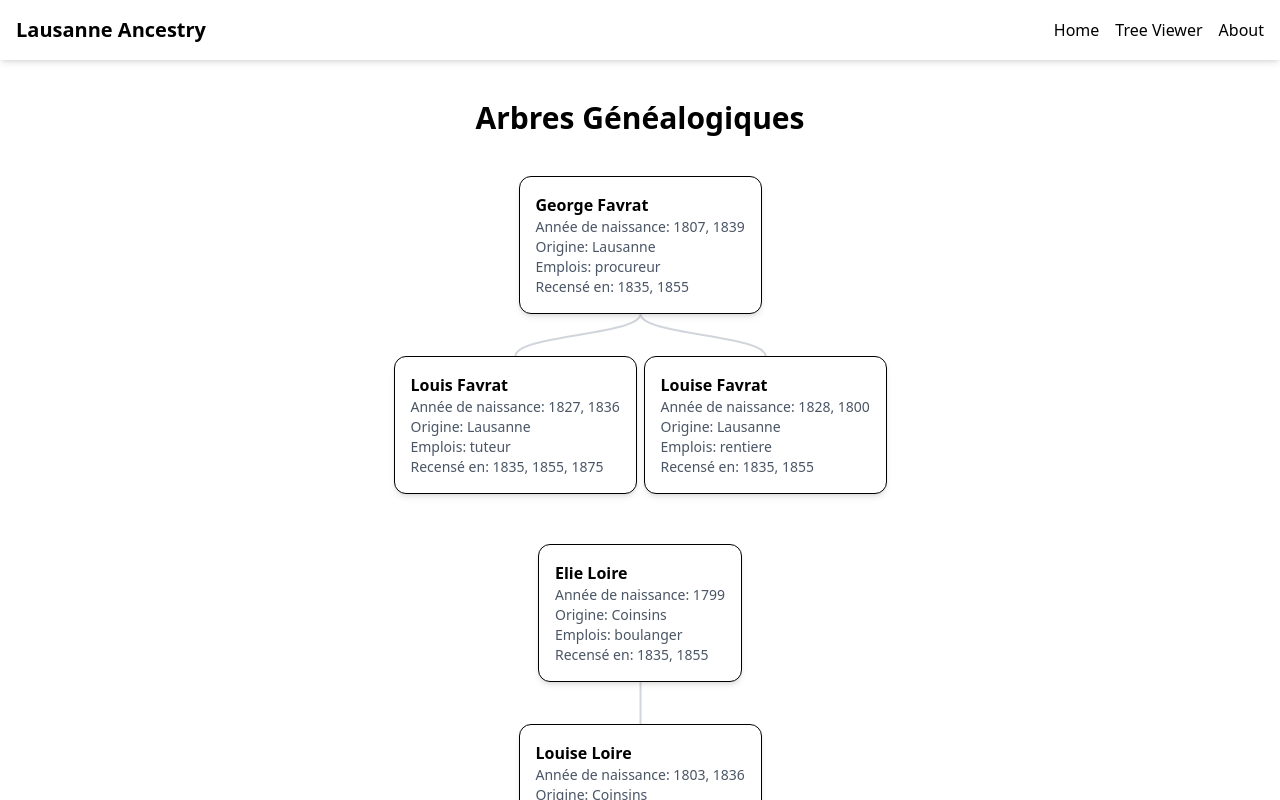
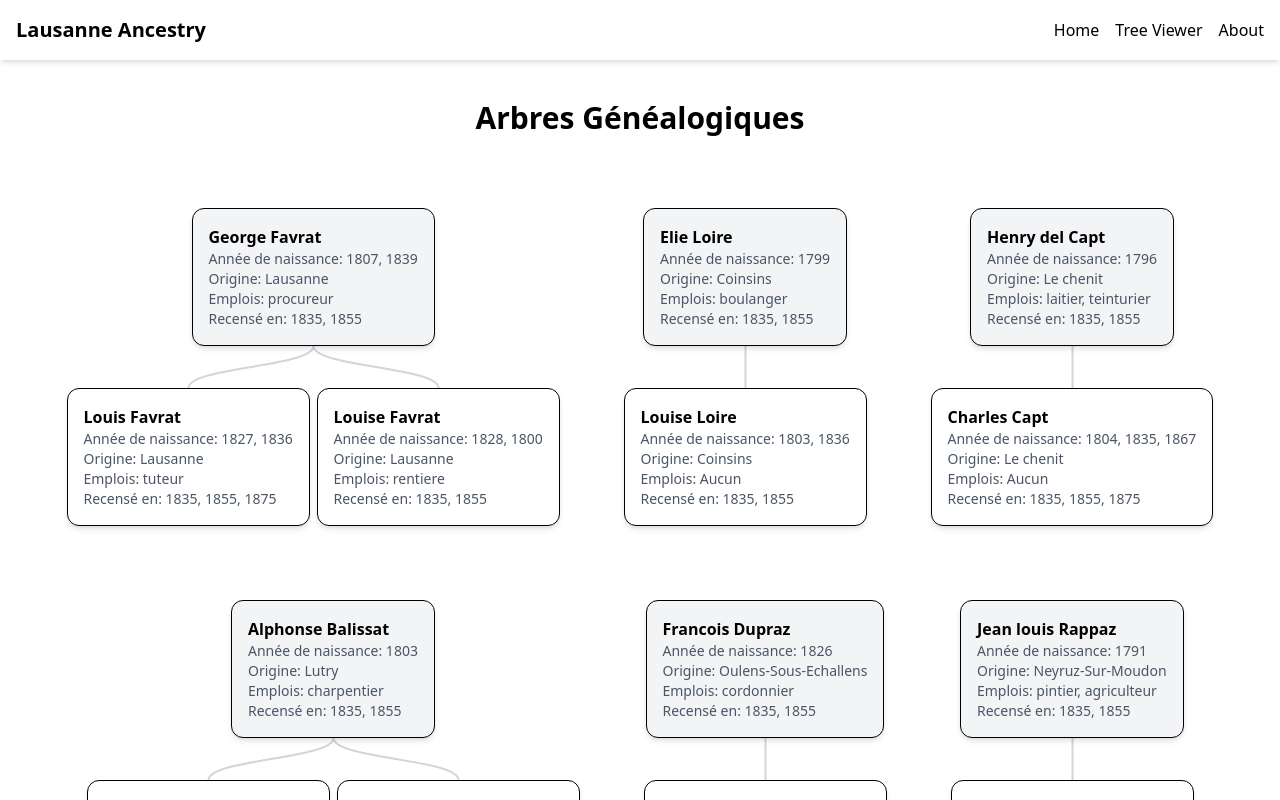
Before and after one commit to LausanneAncestry/LausanneAncestry.github.io, a Vue app: page /tree in a window 1280 px wide. Shown: the top 800 px of the page. Built offline with nearby package versions, Linux system fonts and the light colour scheme; the HTML template or start-up script is replaced by a standard one.

Commit message:
better layout

```diff
--- a/src/components/FamilyTree.vue
+++ b/src/components/FamilyTree.vue
@@ -12,7 +12,8 @@
 		<div v-for="node in nodes" :key="node.data.id">
 			<RouterLink :to="{ name: 'person', params: { id: node.data.id } }">
 				<div :style="{ position: 'absolute', top: `${node.y}px`, left: `${node.x}px` }"
-					class="bg-white border shadow-md rounded-xl p-4 inline-block cursor-pointer"
+					class="border shadow-md rounded-xl p-4 inline-block cursor-pointer"
+					:class="{ 'bg-gray-100': node.data.id === props.rootPerson?.id, 'bg-white':  node.data.id !== props.rootPerson?.id }"
 					:ref="(el: any) => nodeRefs.set(node.data.id, el)">
 					<TooltipDiv
 						:messages="Object.entries(node.data.rawNames).map(([key, value]) => `${key}: ${value}`)">
@@ -41,30 +42,6 @@
 				</div>
 			</RouterLink>
 		</div>
-
-		<!-- <div v-for="node in nodes" :key="node.data.id" :ref="(el: any) => nodeRefs.set(node.data.id, el)"
-			:style="{ position: 'absolute', top: `${node.y}px`, left: `${node.x}px` }"
-			class="bg-white border shadow-md rounded-xl p-4 inline-block cursor-pointer">
-			<TooltipDiv :messages="Object.entries(node.data.rawNames).map(([key, value]) => `${key}: ${value}`)">
-				<RouterLink :to="{ name: 'person', params: { id: node.data.id } }">
-					<h3 class="text-base font-bold w-full">{{ node.data.firstName }} {{ node.data.lastName }}</h3>
-				</RouterLink>
-			</TooltipDiv>
-			<TooltipDiv :messages="Object.entries(node.data.rawBirthYears).map(([key, value]) => `${key}: ${value}`)">
-				<p class="text-sm text-gray-600 w-full whitespace-nowrap">Année de naissance: {{
-					node.data.birthYears.length !== 0 ? node.data.birthYears.join(", ") : "Non renseignée" }}</p>
-			</TooltipDiv>
-			<TooltipDiv :messages="Object.entries(node.data.rawOrigins).map(([key, value]) => `${key}: ${value}`)">
-				<p class="text-sm text-gray-600 w-full whitespace-nowrap">Origine: {{ node.data.origins.length !== 0 ?
-					node.data.origins.join(", ") : "Non renseignée" }}</p>
-			</TooltipDiv>
-			<TooltipDiv :messages="Object.entries(node.data.rawJobs).map(([key, value]) => `${key}: ${value}`)">
-				<p class="text-sm text-gray-600 w-full whitespace-nowrap">Emplois: {{ node.data.jobs.length !== 0 ?
-					node.data.jobs.join(", ") : "Aucun" }}</p>
-			</TooltipDiv>
-			<p class="text-sm text-gray-600 w-full whitespace-nowrap">Recensé en: {{ node.data.censusYears.join(", ") }}
-			</p>
-	</div> -->
 	</div>
 </template>
 
--- a/src/views/TreeView.vue
+++ b/src/views/TreeView.vue
@@ -18,6 +18,8 @@ if (!persons || !rootPersons) {
   <main class="flex flex-col items-center gap-10">
     <h1 class="text-3xl font-bold mt-10">Arbres Généalogiques</h1>
 
-    <FamilyTree :root-person="person" v-for="person in rootPersons" />
+    <div class="flex flex-wrap gap-16 m-8 justify-center">
+      <FamilyTree :root-person="person" v-for="person in rootPersons" />
+    </div>
   </main>
 </template>
```
